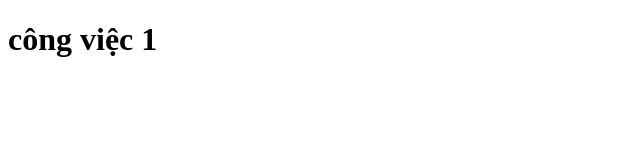
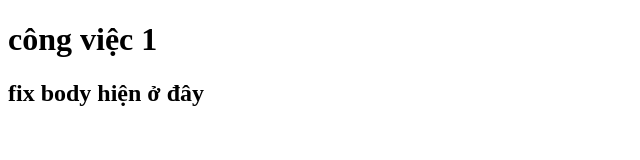
Before and after one commit to Unnie0211/test-github-branch, a plain HTML site: page index.html in a window 1280 px wide. Shown: the whole page, without its empty margins (0-640 px from the left). Drawn offline with Linux system fonts and the light colour scheme.

Commit message:
fix body 1

```diff
--- a/index.html
+++ b/index.html
@@ -7,5 +7,6 @@
   </head>
   <body>
     <h1>công việc 1</h1>
+    <h2>fix body hiện ở đây</h2>
   </body>
 </html>
```
